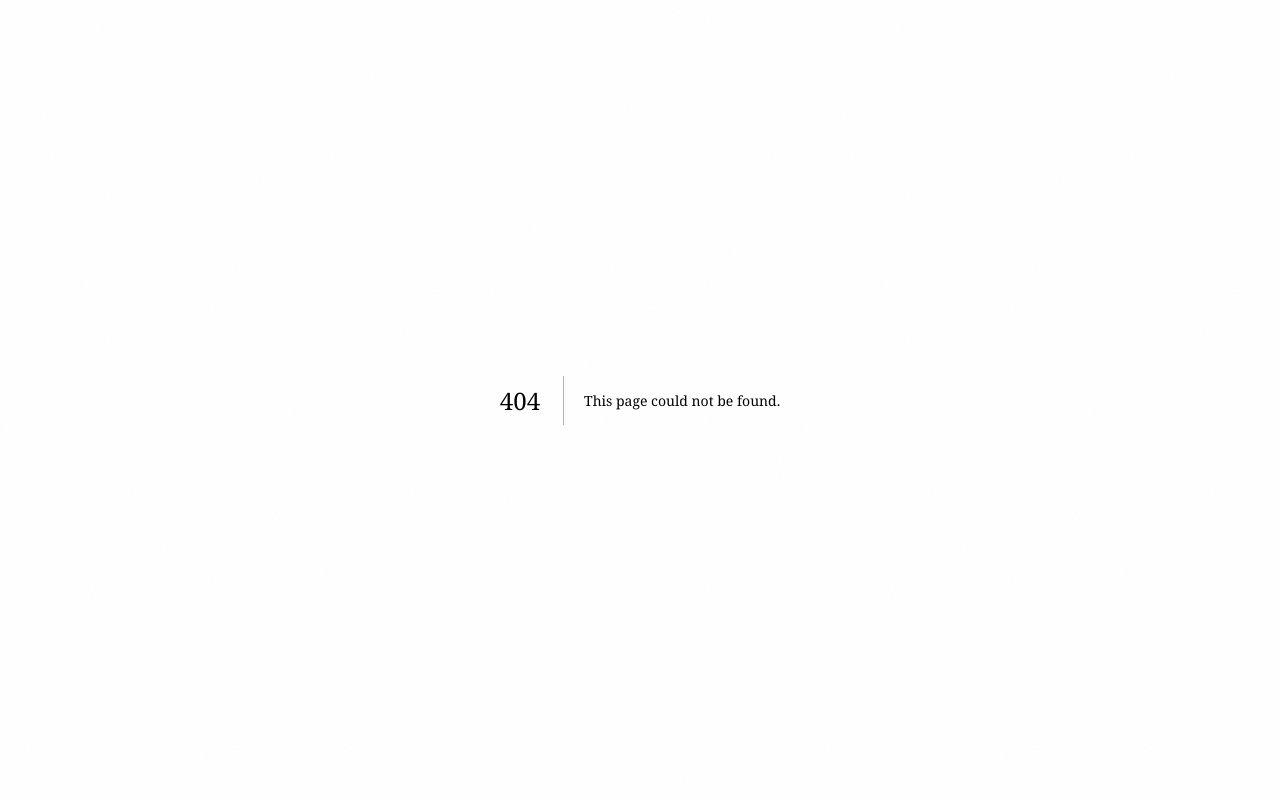
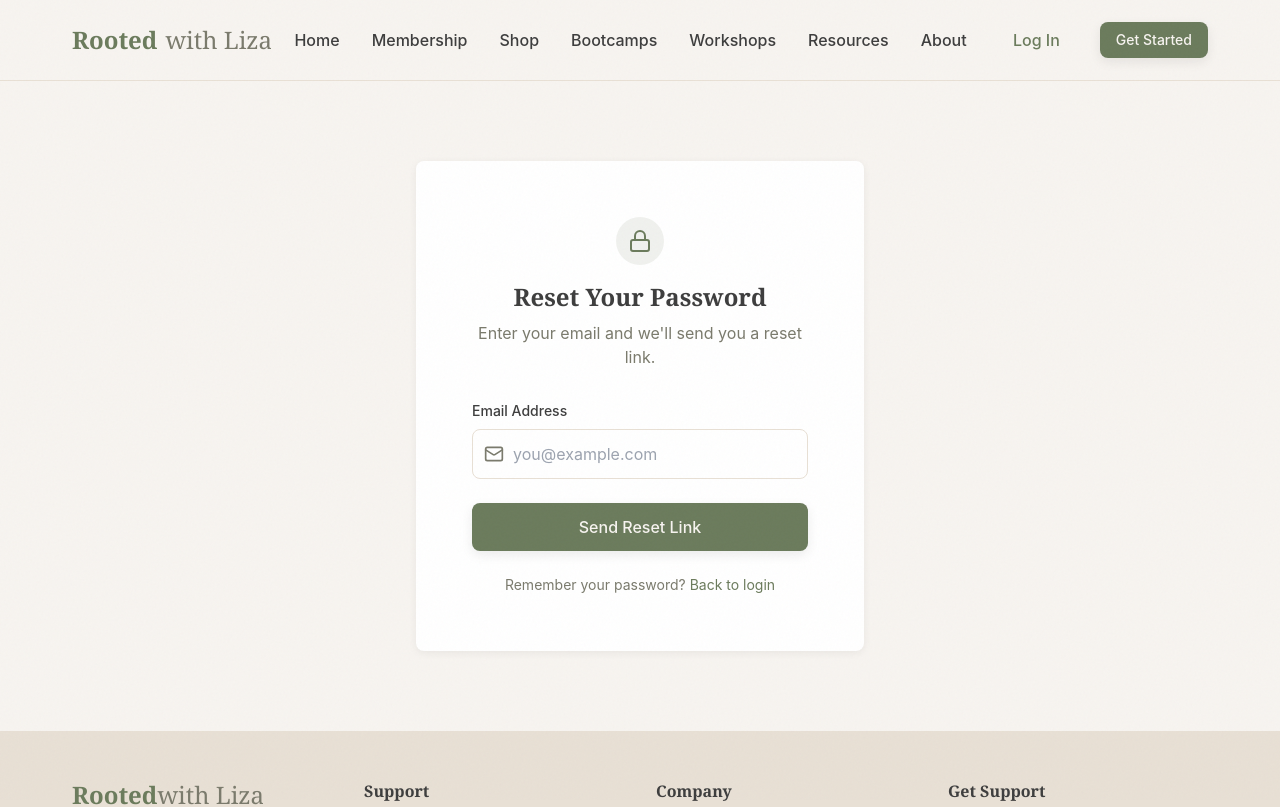
Before and after one commit to MarelizeRooted/rooted-with-liza, a Next.js app: page /forgot-password in a window 1280 px wide. Before the commit this address had no page. Shown: the top 807 px of the page. Built offline with nearby package versions, Linux system fonts and the light colour scheme.

Commit message:
Add forgot-password page

```diff
--- /dev/null
+++ b/src/app/forgot-password/page.tsx
@@ -0,0 +1,126 @@
+'use client'
+
+import { useState } from 'react'
+import Link from 'next/link'
+import { Navigation } from '@/components/layout/navigation'
+import { Footer } from '@/components/layout/footer'
+import { Button } from '@/components/ui/button'
+import { Input } from '@/components/ui/input'
+import { Card, CardContent } from '@/components/ui/card'
+import { Mail, Lock, CheckCircle } from 'lucide-react'
+
+export default function ForgotPasswordPage() {
+  const [email, setEmail] = useState('')
+  const [submitted, setSubmitted] = useState(false)
+  const [loading, setLoading] = useState(false)
+
+  const handleSubmit = async (e: React.FormEvent) => {
+    e.preventDefault()
+    setLoading(true)
+
+    // Simulate sending reset email
+    await new Promise(resolve => setTimeout(resolve, 1000))
+
+    setSubmitted(true)
+    setLoading(false)
+  }
+
+  if (submitted) {
+    return (
+      <>
+        <Navigation />
+        <main className="min-h-[80vh] flex items-center section-padding bg-cream">
+          <div className="container-main max-w-lg mx-auto">
+            <Card className="bg-white">
+              <CardContent className="p-8 text-center">
+                <div className="w-16 h-16 bg-olive/10 rounded-full flex items-center justify-center mx-auto mb-6">
+                  <CheckCircle className="h-8 w-8 text-olive" />
+                </div>
+                <h1 className="text-2xl font-serif font-semibold text-charcoal mb-4">
+                  Check Your Email
+                </h1>
+                <p className="text-warm-gray mb-6">
+                  We've sent a password reset link to <strong>{email}</strong>.
+                  Please check your inbox and spam folder.
+                </p>
+                <p className="text-sm text-warm-gray mb-6">
+                  Didn't receive the email? Contact us at rootedwithliza@gmail.com
+                </p>
+                <Link href="/login">
+                  <Button variant="outline" className="border-olive text-olive">
+                    Back to Login
+                  </Button>
+                </Link>
+              </CardContent>
+            </Card>
+          </div>
+        </main>
+        <Footer />
+      </>
+    )
+  }
+
+  return (
+    <>
+      <Navigation />
+
+      <main className="min-h-[80vh] flex items-center section-padding bg-cream">
+        <div className="container-main max-w-lg mx-auto">
+          <Card className="bg-white">
+            <CardContent className="p-8">
+              <div className="text-center mb-8">
+                <div className="w-12 h-12 bg-olive/10 rounded-full flex items-center justify-center mx-auto mb-4">
+                  <Lock className="h-6 w-6 text-olive" />
+                </div>
+                <h1 className="text-2xl font-serif font-semibold text-charcoal mb-2">
+                  Reset Your Password
+                </h1>
+                <p className="text-warm-gray">
+                  Enter your email and we'll send you a reset link.
+                </p>
+              </div>
+
+              <form onSubmit={handleSubmit} className="space-y-6">
+                <div>
+                  <label className="block text-sm font-medium text-charcoal mb-2">
+                    Email Address
+                  </label>
+                  <div className="relative">
+                    <Mail className="absolute left-3 top-1/2 transform -translate-y-1/2 h-5 w-5 text-warm-gray" />
+                    <Input
+                      type="email"
+                      required
+                      placeholder="you@example.com"
+                      className="pl-10"
+                      value={email}
+                      onChange={(e) => setEmail(e.target.value)}
+                    />
+                  </div>
+                </div>
+
+                <Button
+                  type="submit"
+                  className="w-full bg-olive hover:bg-olive/90"
+                  disabled={loading}
+                >
+                  {loading ? 'Sending...' : 'Send Reset Link'}
+                </Button>
+              </form>
+
+              <div className="mt-6 text-center">
+                <p className="text-sm text-warm-gray">
+                  Remember your password?{' '}
+                  <Link href="/login" className="text-olive hover:underline">
+                    Back to login
+                  </Link>
+                </p>
+              </div>
+            </CardContent>
+          </Card>
+        </div>
+      </main>
+
+      <Footer />
+    </>
+  )
+}
```
